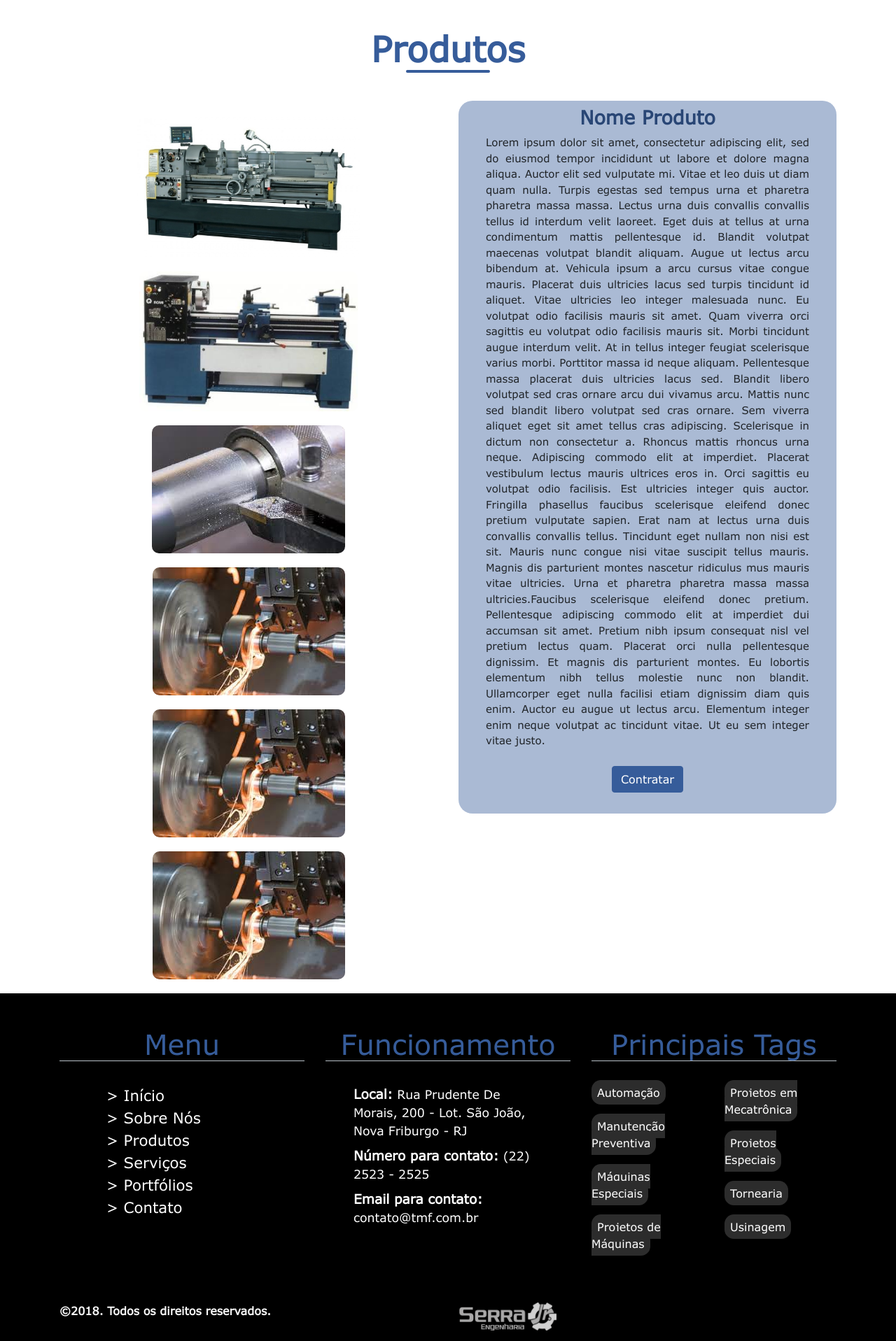
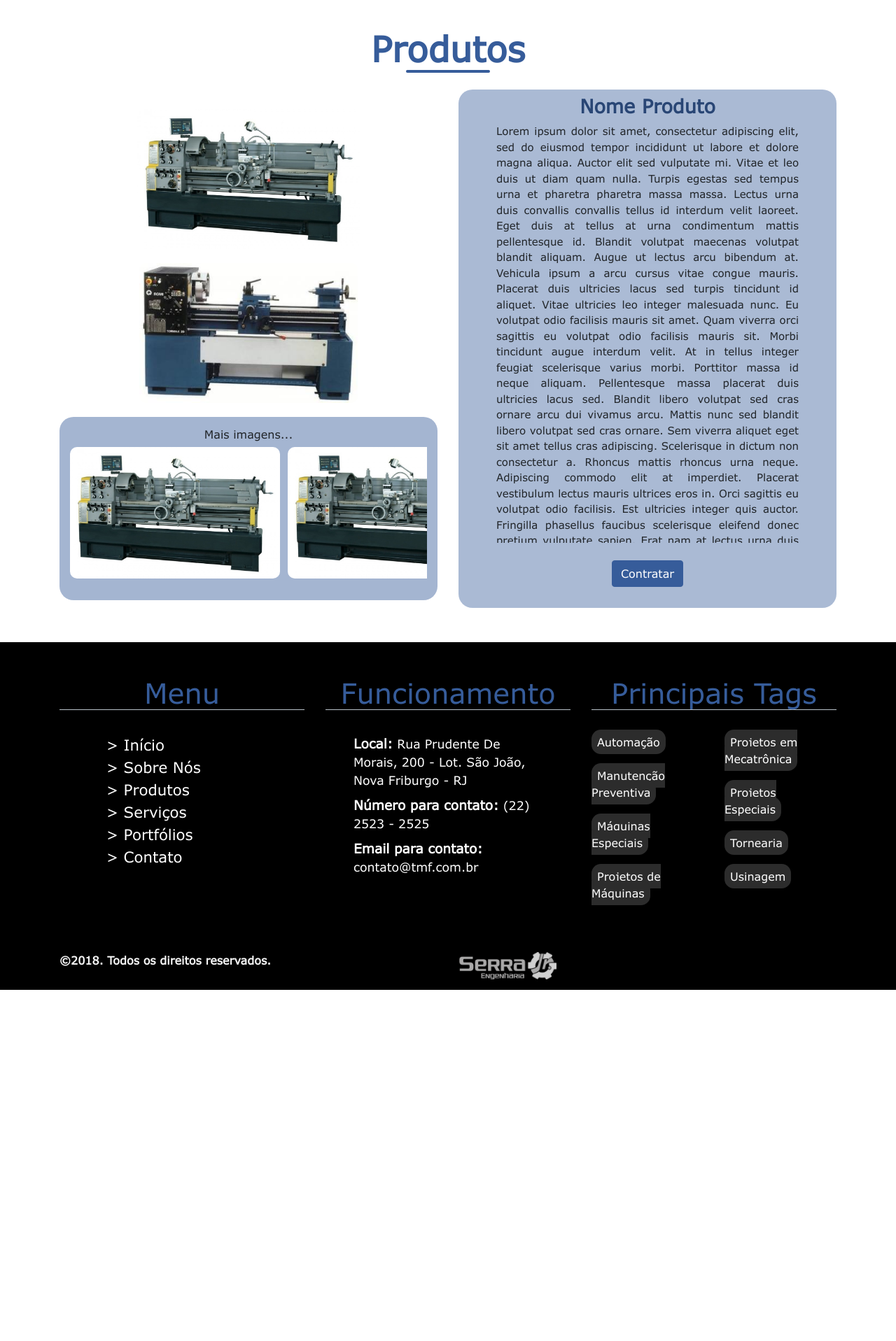
Before and after one commit to marcoaraujoneves/TemplateTMF, a PHP site: page /produtos.php in a window 1280 px wide. Shown: the part 131-2048 px from the top of the page at 70% size. After the commit the page ends 1546 px from the top, so only its background shows below. Run offline with PHP 8.4, Linux system fonts and the light colour scheme; data comes from the database, SQL or seed files in the repository.

Commit message:
mudança na pagina de produtos

```diff
--- a/css/produtos.css
+++ b/css/produtos.css
@@ -1,5 +1,5 @@
-/*--------------------------------------------------------------------*/
-/*------------------------ imagens (suas margens , tamnhos , e responsividade) ------------------------------------*/
+/*------------------------ imagens  unicas e reduzidas (suas margens , tamnhos , e responsividade) ------------------------------------*/
+/*--------------------------img_prod2 : imagens unicas /img_fit : imagens reduzidas------------------------------------------*/
 
 .img_prod2{
     max-height: 200px;
@@ -7,12 +7,26 @@
     margin-bottom: 20px ;
     border-radius: 10px ;
 }
+.img_fit{
+    height: auto;
+    max-width: 300px ;
+    border-radius: 10px ;
+    margin-right: 5px ;
+}
+.img-fluid{
+    border-radius: 10px !important;
+}
 @media screen and (max-width: 1000px){
     .img_prod2{
         max-height: 170px;
         width:auto;
         margin-top: 10px ;
         margin-bottom: 20px ;
+    }
+    .img_fit{
+        height: auto;
+        max-width: 200px ;
+        border-radius: 10px ;
     }
 }
 @media screen and (max-width: 767px){
@@ -22,6 +36,11 @@
         margin-top: 10px ;
         margin-bottom: 20px ;
     }
+    .img_fit{
+        height: auto;
+        max-width: 180px ;
+        border-radius: 10px ;
+    }
 }
 @media screen and (max-width: 500px){
     .img_prod2{
@@ -30,12 +49,42 @@
         margin-top: 10px ;
         margin-bottom: 20px ;
     }
+    .img_fit{
+        height: auto;
+        max-width: 150px ;
+        border-radius: 10px ;
+    }
 }
 /*----------------------------------------------------------------------------------------------*/
+/*------------------------  caixa , card e lista que contem as imagens redizidas e o texto  --------------------------------*/
+.caixa_card_imagens{
+    background-color: rgba(54, 92, 154, 0.452) ;
+    padding : 15px ;
+    border-radius: 20px ;
+    overflow-x: auto !important;
+    display: block !important;
+}
+.caixa_card_texto{
+    overflow-y: auto !important;
+    overflow-x: auto !important;
+    display: block !important;
+    max-height: 600px ;
+}
+.card_imagens{
+    display:flex  !important;
+    overflow-x: auto  !important;
+}
+.lista_imagens{
+    white-space: nowrap;
+    padding: 0 ;
+}
+.lista_imagens>li{
+    display: inline-block  !important;
+    padding: 0 ;
+}
+
+/*----------------------------------------------------------------------------------------------*/
 /*------------------------  cor da caixa de texto e margem do botão(cor também) --------------------------------*/
-.card:hover{
-    box-shadow: 0 4px 8px 0 rgba(0, 0, 0, 0.425);
-}
 .margem_botao{
     margin: 25px ;
     padding-bottom: 30px ;
@@ -51,6 +100,9 @@
 .btn.btn-primary:hover{
     background-color: rgb(55, 107, 190) !important ;
     border-color: #365C9A !important ;
+}
+.btn-link{
+ font-style: none !important;
 }
 /*----------------------------------------------------------------------------------------------*/
 /*------------------------ Tipografia / texto / responsividade --------------------------------*/
--- a/produtos.php
+++ b/produtos.php
@@ -43,29 +43,46 @@
             </div>
             <div class="container d-flex justify-content-center">
                 <div class="row">
-                    <div class="col-md-6 mx-auto caixa_imagem">
-                        <div class="row mt-5 ">
-                            <div class="col-xl-12 col-md-12 col-sm-6 col-6 d-flex justify-content-center">
+                    <div class="col-md-6 mx-auto my-auto">
+                        <div class="row">
+                            <div class="col-xl-12 col-md-12 col-6 d-flex justify-content-center">
                                 <img src="img/tornearia-1.gif" alt="Avatar" class="img_prod2">
                             </div>
-                            <div class="col-xl-12 col-md-12 col-sm-6 col-6 d-flex justify-content-center">
+                            <div class="col-xl-12 col-md-12 col-6 d-flex justify-content-center">
                                 <img src="img/tornearia-2.jpg" alt="Avatar" class="img_prod2">
                             </div>
-                            <div class="col-xl-12 col-md-12 col-sm-6 col-6 d-flex justify-content-center">
-                                <img src="img/usinagem-2.jpg" alt="Avatar" class="img_prod2">
+                            <div class="col-12 d-flex justify-content-center mb-4">
+                                <div class="caixa_card_imagens ">
+                                    <h6 class="text-center"> Mais imagens...</h6>
+                                    <div class="card_imagens">
+                                        <ul class="lista_imagens">
+                                            <li>
+                                                <div class="img_fit">
+                                                    <img src="img/tornearia-1.gif" alt="Avatar" class="img-fluid ">
                                                 </div>
-                            <div class="col-xl-12 col-md-12 col-sm-6 col-6 d-flex justify-content-center">
-                                <img src="img/usinagem-1.jpg" alt="Avatar" class="img_prod2">
+                                            </li>
+                                            <li>
+                                                <div class="img_fit">
+                                                    <img src="img/tornearia-1.gif" alt="Avatar" class="img-fluid ">
                                                 </div>
-                            <div class="col-xl-12 col-md-12 col-sm-6 col-6 d-flex justify-content-center">
-                                <img src="img/usinagem-1.jpg" alt="Avatar" class="img_prod2">
+                                            </li>
+                                            <li>
+                                                <div class="img_fit">
+                                                    <img src="img/tornearia-1.gif" alt="Avatar" class="img-fluid ">
                                                 </div>
-                            <div class="col-xl-12 col-md-12 col-sm-6 col-6 d-flex justify-content-center">
-                                <img src="img/usinagem-1.jpg" alt="Avatar" class="img_prod2">
+                                            </li>
+                                            <li>
+                                                <div class="img_fit">
+                                                    <img src="img/tornearia-1.gif" alt="Avatar" class=" img-fluid ">
+                                                </div>
+                                            </li>
+                                        </ul>
                                     </div>
                                 </div>
                             </div>
-                    <div class="col-md-6 mx-auto mt-4 mb-4">
+                        </div>
+                    </div>
+                    <div class="col-md-6 mx-auto mt-2 mb-4">
                         <div class="container caixa_texto">
                             <div class="row">
                                 <div class="col-12 mt-2 mb-0 text-center">
@@ -73,6 +90,9 @@
                                 </div>
                             </div>
                             <div class="row mr-4 ml-4">
+                            <div class="caixa_card_texto ">
+                                <div class="col-12">
+
                                         <p class="card-text">
                                             Lorem ipsum dolor sit amet, consectetur adipiscing elit, sed do eiusmod tempor incididunt ut labore et dolore magna aliqua. Auctor elit sed vulputate mi. Vitae et leo duis ut diam quam nulla. Turpis egestas sed tempus urna et pharetra pharetra massa massa.
                                             Lectus urna duis convallis convallis tellus id interdum velit laoreet. Eget duis at tellus at urna condimentum mattis pellentesque id. Blandit volutpat maecenas volutpat blandit aliquam. Augue ut lectus arcu bibendum at.
@@ -83,6 +103,9 @@
                                             Magnis dis parturient montes nascetur ridiculus mus mauris vitae ultricies. Urna et pharetra pharetra massa massa ultricies.Faucibus scelerisque eleifend donec pretium. Pellentesque adipiscing commodo elit at imperdiet dui accumsan sit amet.
                                             Pretium nibh ipsum consequat nisl vel pretium lectus quam. Placerat orci nulla pellentesque dignissim. Et magnis dis parturient montes. Eu lobortis elementum nibh tellus molestie nunc non blandit. Ullamcorper eget nulla facilisi etiam dignissim diam quis enim. Auctor eu augue ut lectus arcu. Elementum integer enim neque volutpat ac tincidunt vitae. Ut eu sem integer vitae justo.
                                         </p>
+
+                                </div>
+                                </div>
                             </div>
                             <div class="row text-center margem_botao">
                                 <div class="col-12">
```
Lines whose indentation alone changed are shown as unchanged.
